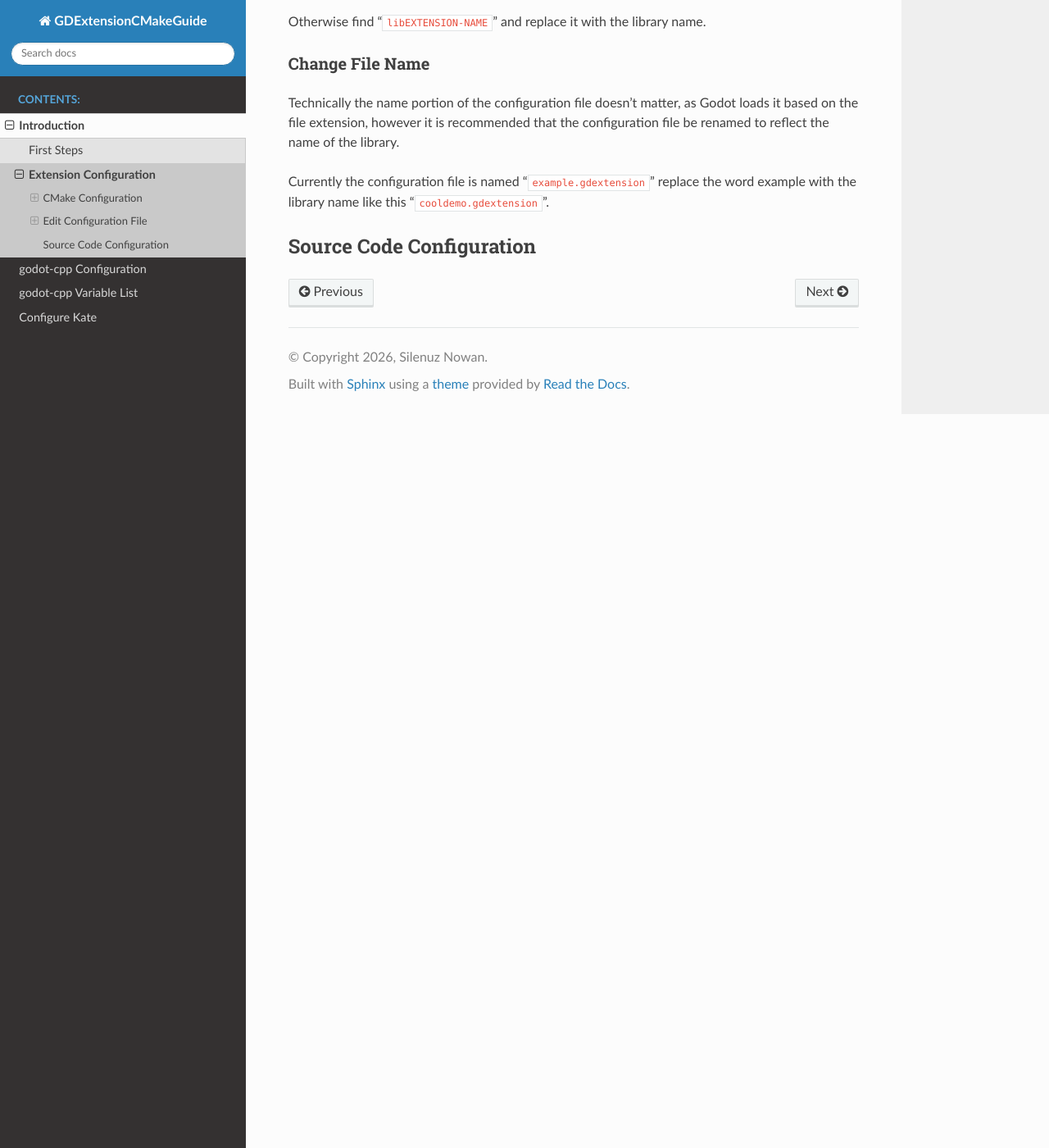
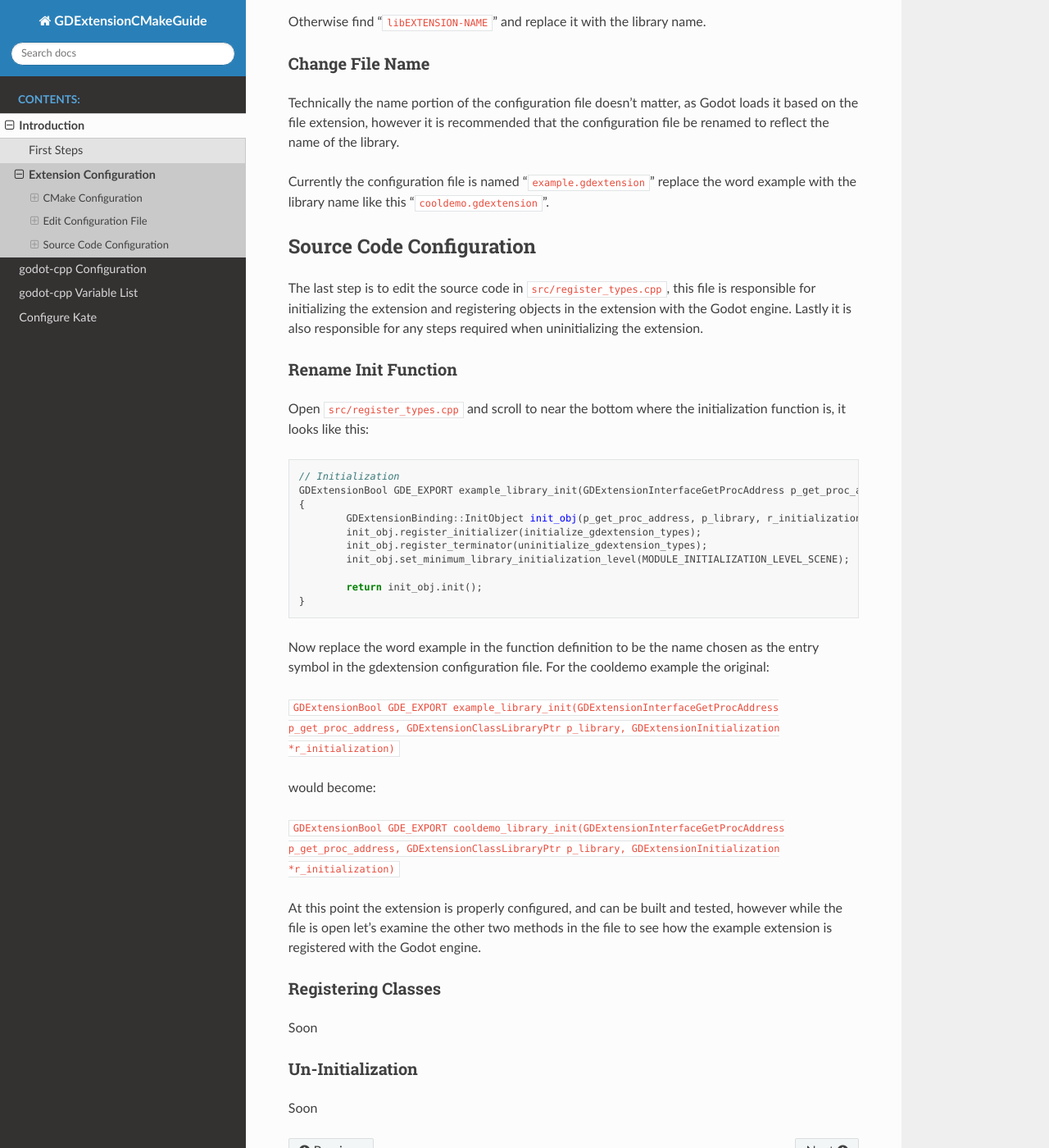
Before and after one commit to silenuz/GDExtension_CMake, a Sphinx documentation site: the page built from docs/source/introduction/extension_configuration.rst, in a window 1280 px wide and 1400 px high, scrolled down 2785 px. Shown: the whole window at 82% size. Built offline with Sphinx 7.4.7 and the Read the Docs theme 3.1.0, drawn with Linux system fonts in a browser that asks for light colours.

Commit message:
Started on instructions for editing register_types.cpp

```diff
--- a/docs/source/introduction/extension_configuration.rst
+++ b/docs/source/introduction/extension_configuration.rst
@@ -141,3 +141,46 @@ replace the word example with the library name like this "``cooldemo.gdextension
 
 Source Code Configuration
 =========================
+
+The last step is to edit the source code in ``src/register_types.cpp``, this file is responsible for initializing
+the extension and registering objects in the extension with the Godot engine.  Lastly it is also responsible
+for any steps required when uninitializing the extension.
+
+Rename Init Function
+^^^^^^^^^^^^^^^^^^^^
+
+Open ``src/register_types.cpp`` and scroll to near the bottom where the initialization function is, it looks like this:
+
+.. code:: cpp
+
+    	// Initialization
+	GDExtensionBool GDE_EXPORT example_library_init(GDExtensionInterfaceGetProcAddress p_get_proc_address, GDExtensionClassLibraryPtr p_library, GDExtensionInitialization *r_initialization)
+	{
+		GDExtensionBinding::InitObject init_obj(p_get_proc_address, p_library, r_initialization);
+		init_obj.register_initializer(initialize_gdextension_types);
+		init_obj.register_terminator(uninitialize_gdextension_types);
+		init_obj.set_minimum_library_initialization_level(MODULE_INITIALIZATION_LEVEL_SCENE);
+
+		return init_obj.init();
+	}
+
+Now replace the word example in the function definition to be the name chosen as the entry symbol in the gdextension
+configuration file.  For the cooldemo example the original:
+
+``GDExtensionBool GDE_EXPORT example_library_init(GDExtensionInterfaceGetProcAddress p_get_proc_address, GDExtensionClassLibraryPtr p_library, GDExtensionInitialization *r_initialization)``
+
+would become:
+
+``GDExtensionBool GDE_EXPORT cooldemo_library_init(GDExtensionInterfaceGetProcAddress p_get_proc_address, GDExtensionClassLibraryPtr p_library, GDExtensionInitialization *r_initialization)``
+
+At this point the extension is properly configured, and can be built and tested,
+however while the file is open let's examine the other two methods in the file to see how the example extension
+is registered with the Godot engine.
+
+Registering Classes
+^^^^^^^^^^^^^^^^^^^
+Soon
+
+Un-Initialization
+^^^^^^^^^^^^^^^^^
+Soon
```
